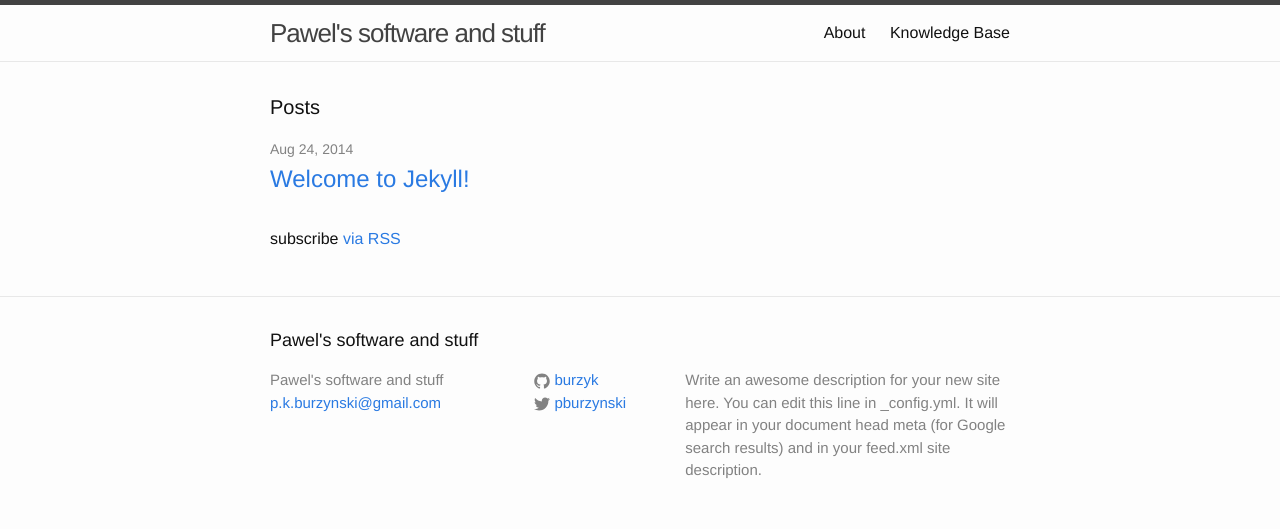
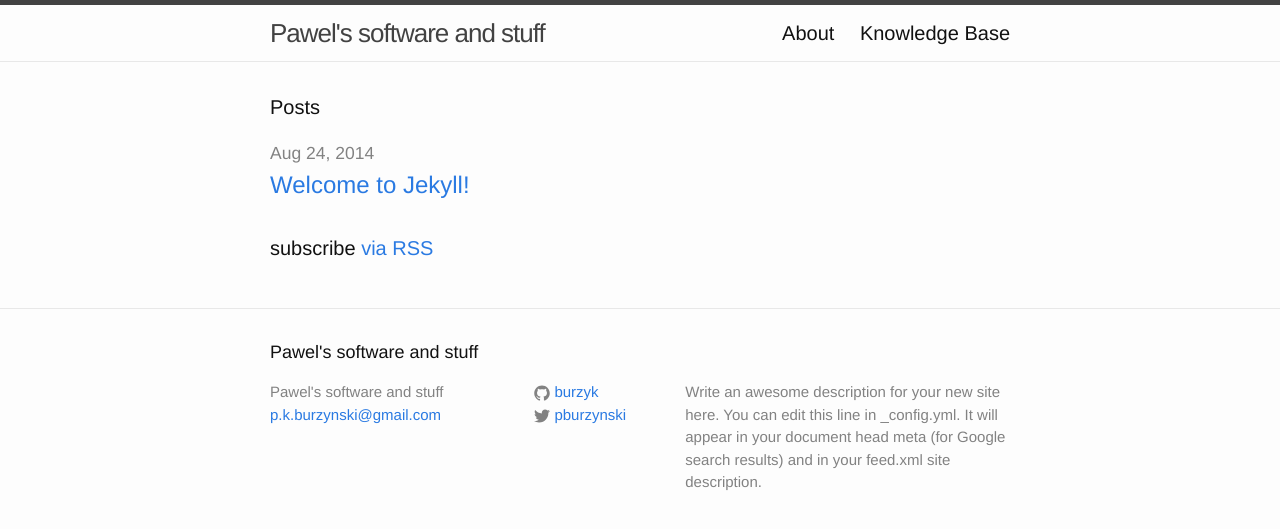
Before and after one commit to burzyk/burzyk, a Jekyll site: the page built from index.html, in a window 1280 px wide. Shown: the top 529 px of the page. Built offline with Jekyll 4.4.1, drawn with Linux system fonts in a browser that asks for light colours.

Commit message:
font size

```diff
--- a/css/main.scss
+++ b/css/main.scss
@@ -7,7 +7,7 @@
 
 // Our variables
 $base-font-family: Helvetica, Arial, sans-serif;
-$base-font-size:   16px;
+$base-font-size:   20px;
 $small-font-size:  $base-font-size * 0.875;
 $base-line-height: 1.5;
 
```
